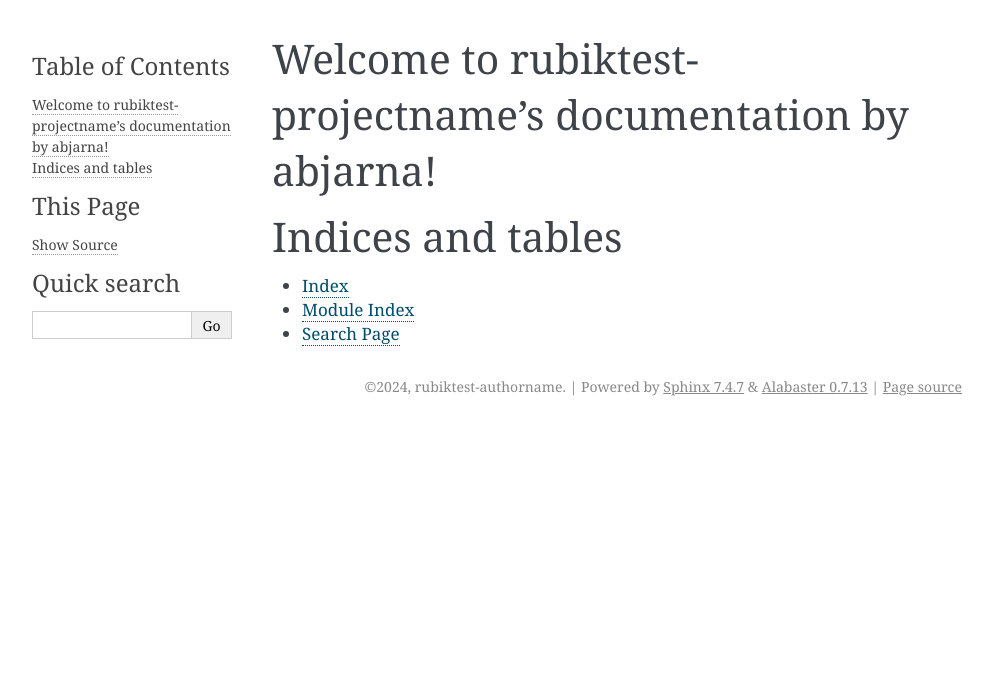
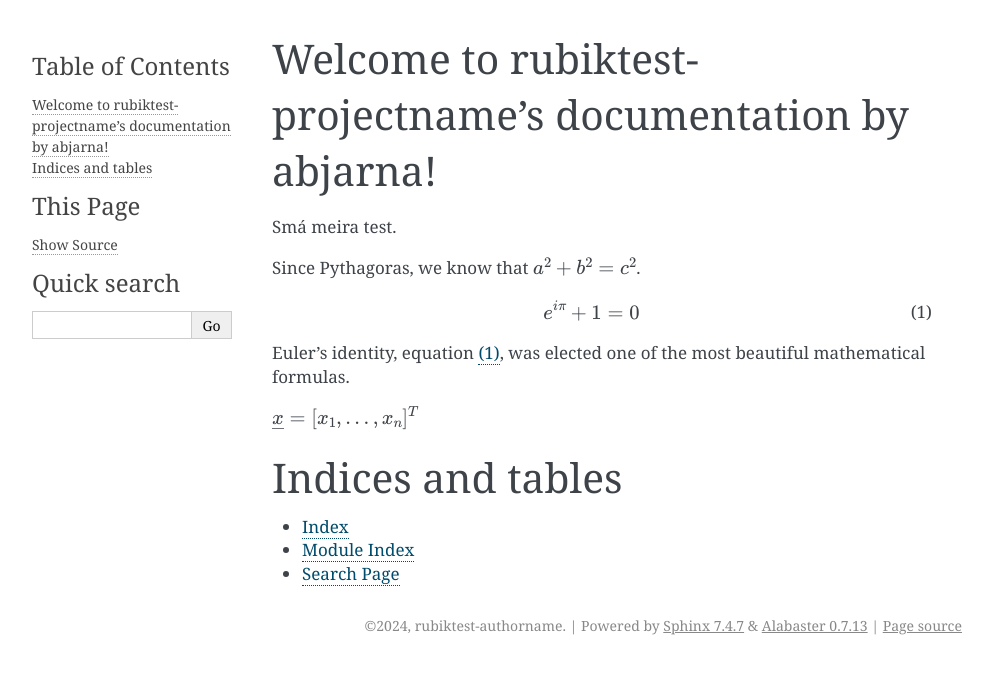
Before and after one commit to abjarna-is/rubiktest, a Sphinx documentation site: the page built from docs/source/index.rst, in a window 1280 px wide. Shown: the top 674 px of the page, without its empty margins (148-1141 px from the left). Built offline with Sphinx 7.4.7, drawn with Linux system fonts in a browser that asks for light colours.

Commit message:
math test

```diff
--- a/docs/source/index.rst
+++ b/docs/source/index.rst
@@ -5,6 +5,18 @@
 
 Welcome to rubiktest-projectname's documentation by abjarna!
 =================================================
+
+Smá meira test.
+
+Since Pythagoras, we know that :math:`a^2 + b^2 = c^2`.
+
+.. math:: e^{i\pi} + 1 = 0
+   :label: euler
+
+Euler's identity, equation :eq:`euler`, was elected one of the most
+beautiful mathematical formulas.
+
+:math:`\underline{x}=[  x_{1}, ...,  x_{n}]^{T}`
 
 .. toctree::
    :maxdepth: 2
```
